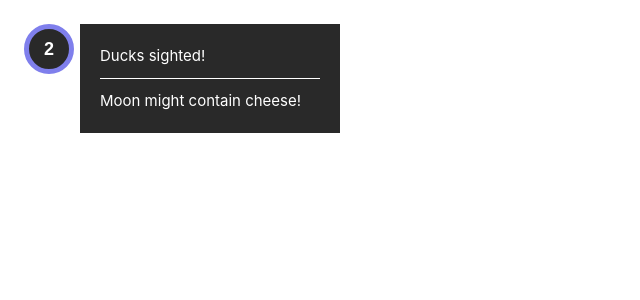
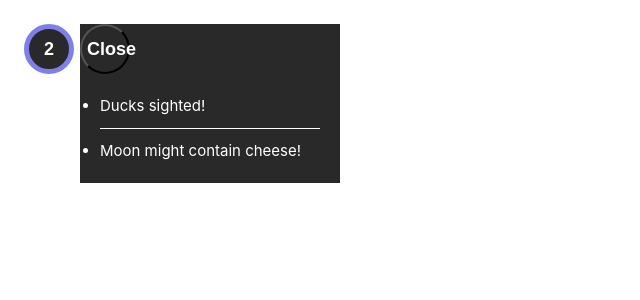
Before and after one commit to AnnKathrinKoehler/breaking-news-vue, a Vue app: page / in a window 1280 px wide. Both pictures are taken after a click on the button "Öffne News-Menü oder ziehe den Button zum Verschieben". Shown: the top 300 px of the page, without its empty margins (0-640 px from the left). Built offline with nearby package versions, Linux system fonts and the light colour scheme.

Commit message:
Use nav markup to improve accessibility

```diff
--- a/src/App.vue
+++ b/src/App.vue
@@ -120,12 +120,19 @@ function stopDrag(): void {
   >
     {{ count }}
   </button>
+  <nav v-if="visible" class="news-menu" aria-label="News-Menü">
+    <button
+      aria-label="Menü schließen"
+      class="close-button"
+      @click="showModal"
+    >Close</button>
+    <ul>
+      <li v-for="item in breakingNews" :key="item.id">
+        <a :href="item.link" target="_blank">{{ item.title }}</a>
+      </li>
+    </ul>
+  </nav>
 
-  <ul v-if="visible" class="news-menu" aria-label="News-Menü">
-    <li v-for="item in breakingNews" :key="item.id">
-      <a :href="item.link" target="_blank">{{ item.title }}</a>
-    </li>
-  </ul>
 </div>
 </template>
 
```
